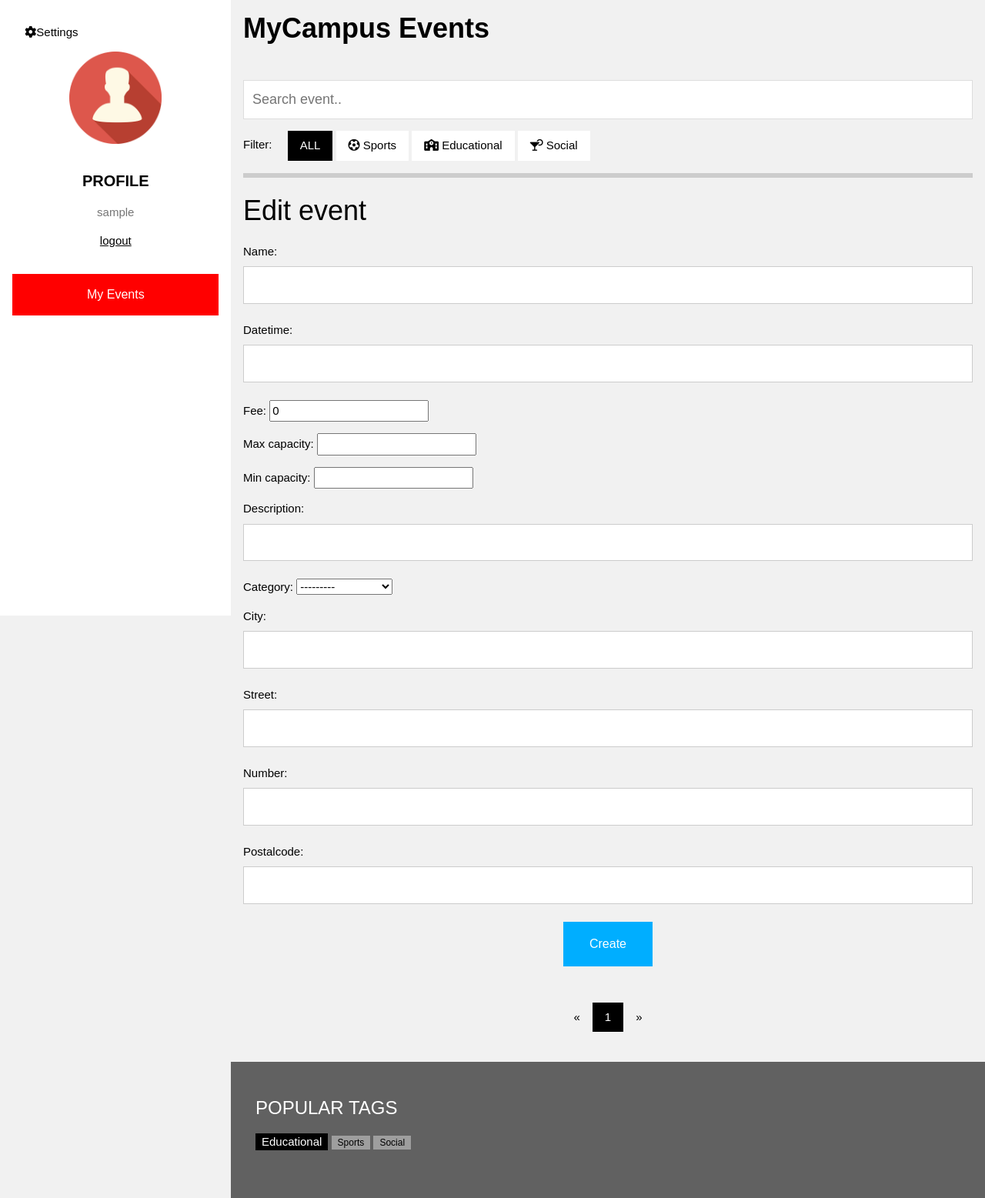
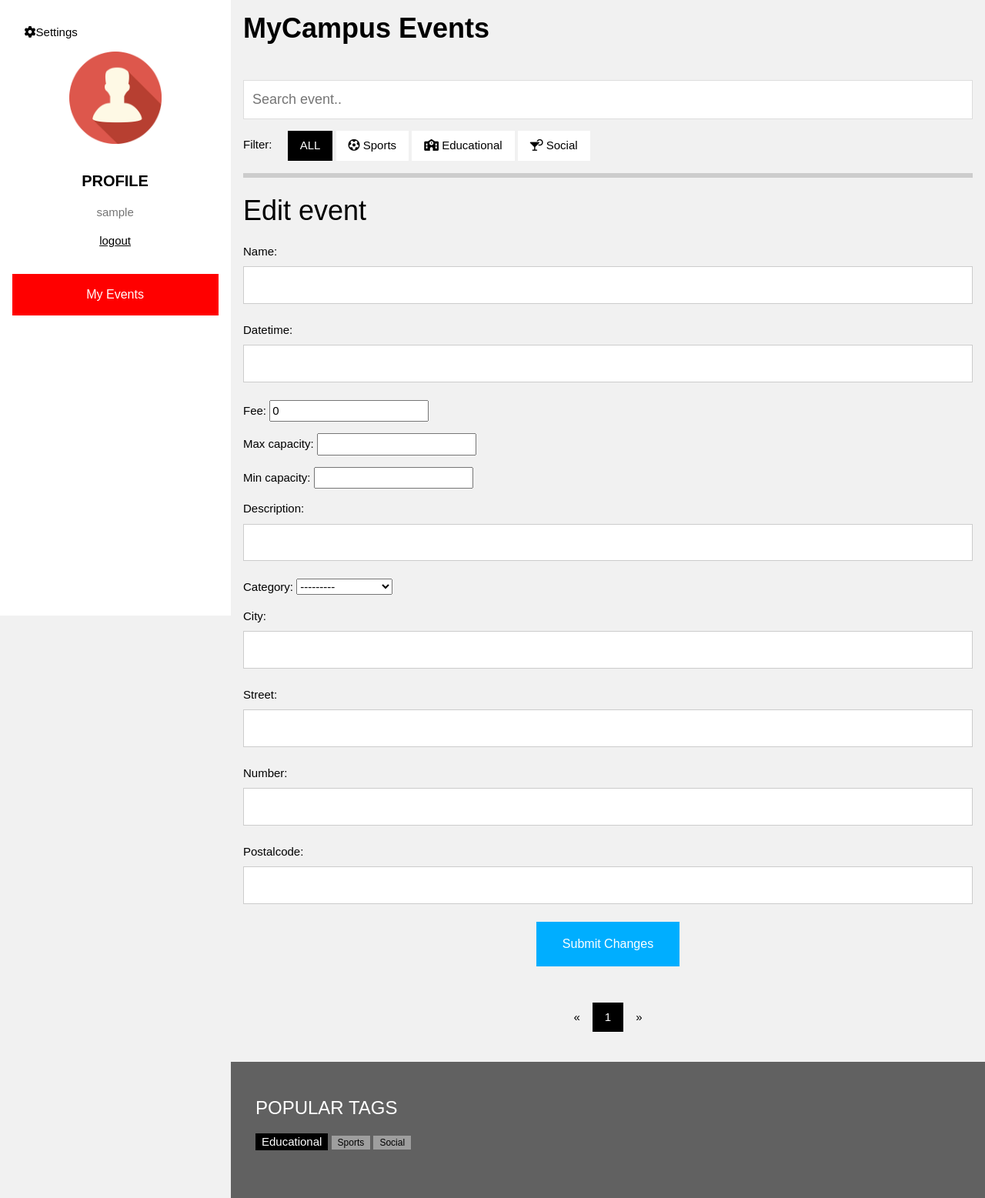
Before and after one commit to Citram/MyCampus-Backend, a Django app: template events/templates/events/edit.html in a window 1280 px wide. Shown: the top 1557 px of the page at 77% size. Run offline with Django 3.2, Linux system fonts and the light colour scheme; the template is opened without the code that fills it: values that come from a table or form of the project are taken from there, others are empty; a user stored in the database is signed in; tables that the repository leaves empty hold one stand-in row (values such as "Sample post"); some libraries are stand-ins or nearby versions; some web fonts are replaced.

Commit message:
Edit view

```diff
--- a/events/services.py
+++ b/events/services.py
@@ -51,6 +51,12 @@
     )
     event.save()
 
+def get_event_by_id(id):
+    try:
+        event = Event.objects.get(id)
+        return event
+    except:
+        raise UnsuccessfulOperationError('Invalid event id', 'event_id')
 
 def get_events_by_category(category_input):
     events = Event.objects.filter(category=category_input)
--- a/events/templates/events/edit.html
+++ b/events/templates/events/edit.html
@@ -184,14 +184,16 @@
       </div>
       <h1>Edit event</h1>
 
-      <form action="{% url 'create_event' %}"
+
+      <form action="{% url 'edit_event' %}"
             method="post">
+
             {% csrf_token %}
             {{ event_form.as_p }}
             {{ address_form.as_p }}
             <center>
                 <!-- Will also add an alert for  -->
-      <button class="editbtn" type="submit">Create</button>
+      <button class="editbtn" type="submit">Submit Changes</button>
       </center>
     </form>
 
--- a/events/views.py
+++ b/events/views.py
@@ -43,7 +43,7 @@
         try:
             event = services.get_event_by_id(event_id)
         except services.UnsuccessfulOperationError as e:
-            return HttpResponse(e.message)
+            return HttpResponse(str(e))
         prefill = {
             'name' : event.name,
             'datetime' : event.datetime,
```
